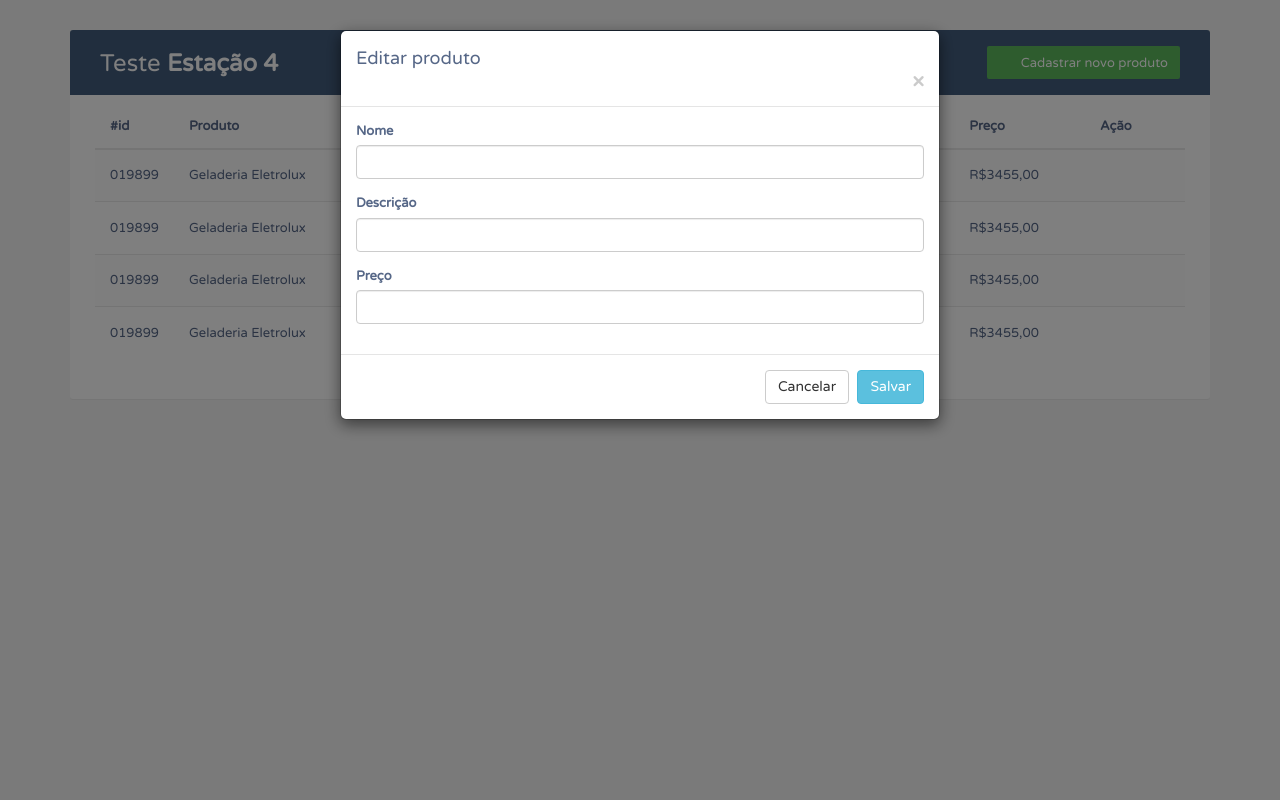
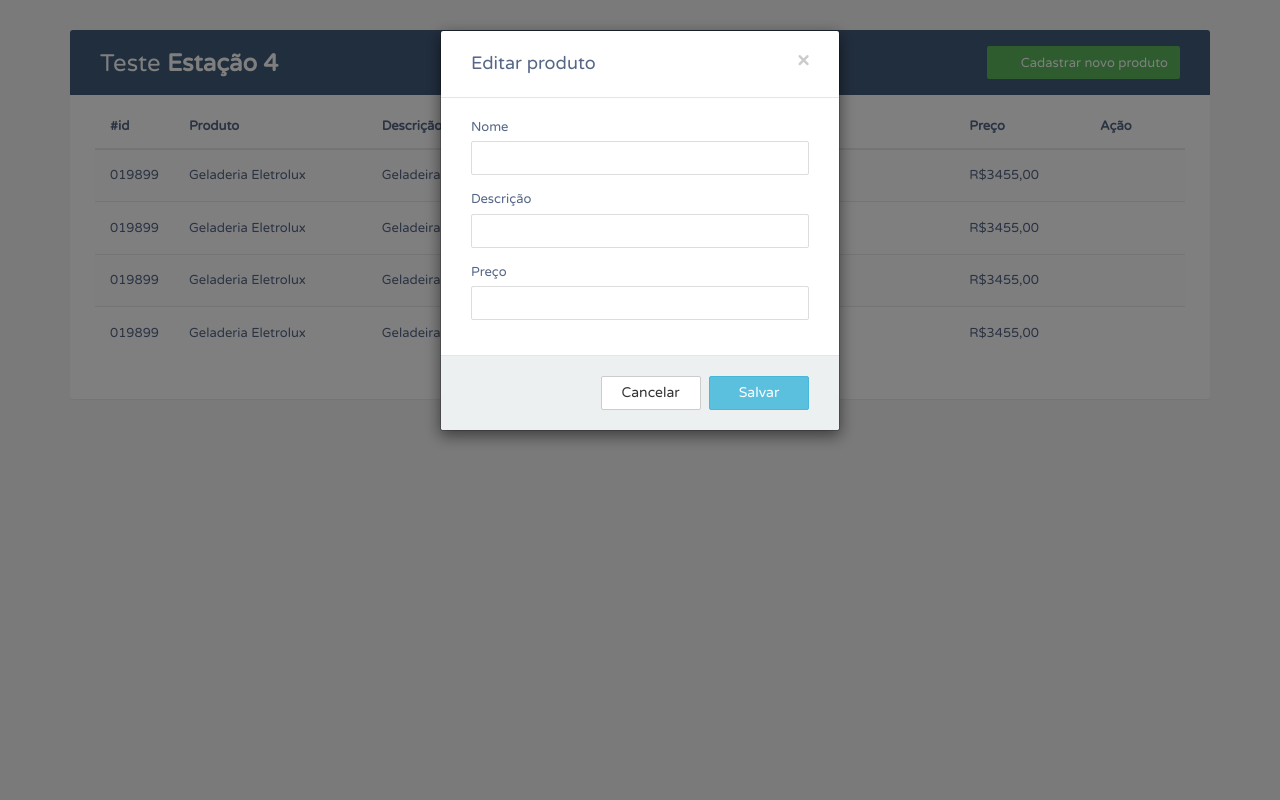
Before and after one commit to marcoscuomo/teste_estacao4, a PHP site: page / in a window 1280 px wide, after a click that opens the changed part. Run offline with PHP 8.4, Linux system fonts and the light colour scheme.

Commit message:
Configura css dos modais

```diff
--- a/css/style.css
+++ b/css/style.css
@@ -4,6 +4,8 @@ body {
     font-family: 'Varela Round', sans-serif;
     font-size: 13px;
 }
+
+/*Tabela*/
 .table-wrapper {
     background: #fff;
     padding: 20px 25px;
@@ -94,3 +96,36 @@ table.table .avatar {
     vertical-align: middle;
     margin-right: 10px;
 }
+
+/* Modal*/
+.modal .modal-dialog {
+    max-width: 400px;
+}
+.modal .modal-header, .modal .modal-body, .modal .modal-footer {
+    padding: 20px 30px;
+}
+.modal .modal-content {
+    border-radius: 3px;
+}
+.modal .modal-footer {
+    background: #ecf0f1;
+    border-radius: 0 0 3px 3px;
+}
+.modal .modal-title {
+    display: inline-block;
+}
+.modal .form-control {
+    border-radius: 2px;
+    box-shadow: none;
+    border-color: #dddddd;
+}
+.modal textarea.form-control {
+    resize: vertical;
+}
+.modal .btn {
+    border-radius: 2px;
+    min-width: 100px;
+}
+.modal form label {
+    font-weight: normal;
+}
--- a/index.php
+++ b/index.php
@@ -27,7 +27,7 @@
                         <h2>Teste <b>Estação 4</b></h2>
                     </div>
                     <div class="col-sm-6">
-                        <a href="#" class="btn btn-success" data-toggle="modal"><i class="material-icons">&#xE147;</i> <span>Cadastrar novo produto</span></a>
+                        <a href="#modelproduto" class="btn btn-success" data-toggle="modal"><i class="material-icons">&#xE147;</i> <span>Cadastrar novo produto</span></a>
                     </div>
                 </div>
             </div>
```
